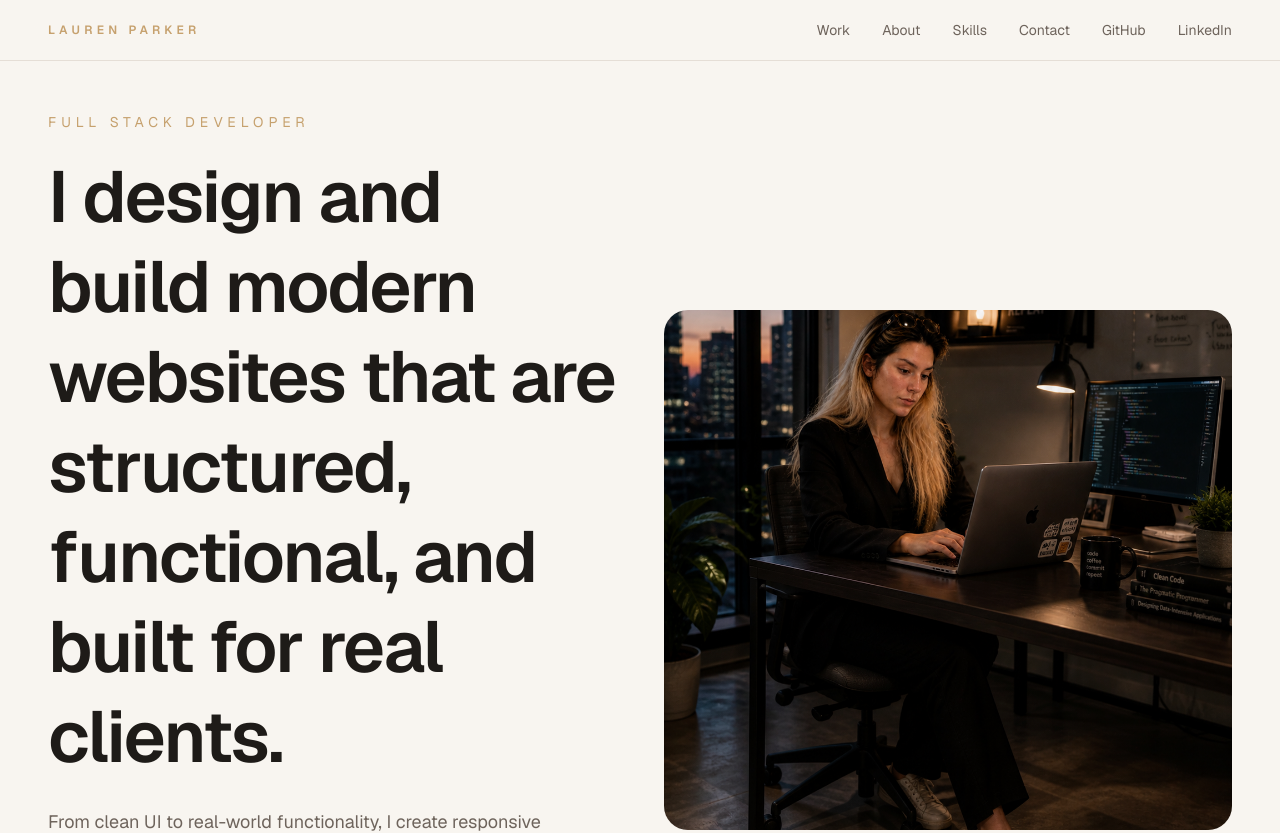
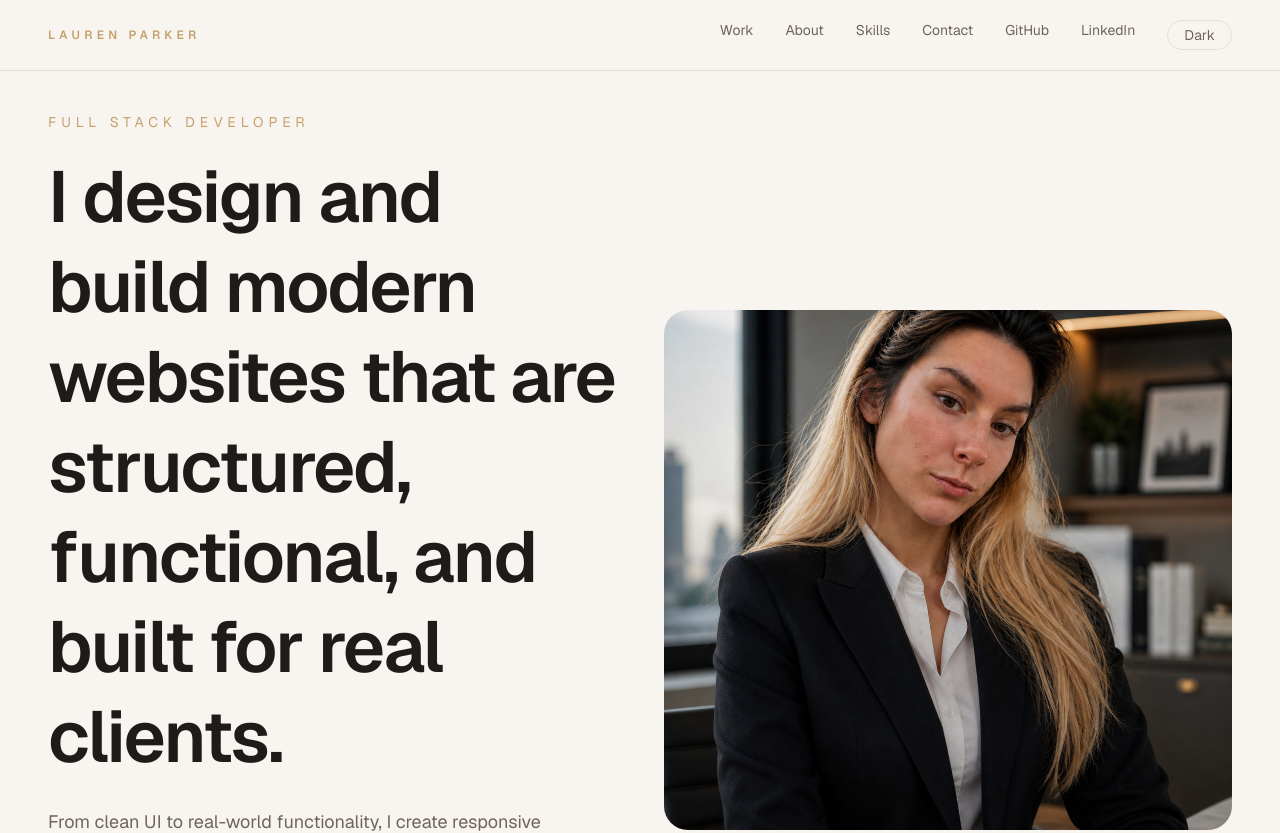
Before and after one commit to laurenabigailparker/lauren-parker-portfolio, a Next.js app: page / in a window 1280 px wide. Shown: the top 833 px of the page. Built offline with nearby package versions, Linux system fonts and the light colour scheme.

Commit message:
fixed hero and about photo

```diff
--- a/app/globals.css
+++ b/app/globals.css
@@ -9,6 +9,21 @@
   --accent: #c6a16e;
   --accent-dark: #9f7f52;
   --border: #e5ded6;
+}
+
+.dark {
+  --bg: #14110e;
+  --section: #1c1814;
+  --card: #211c17;
+  --text: #f8f5f0;
+  --subtext: #c9beb3;
+  --accent: #c6a16e;
+  --accent-dark: #a87f4f;
+  --border: #3a3028;
+}
+
+body {
+  transition: background 0.25s ease, color 0.25s ease;
 }
 
 * {
--- a/app/page.tsx
+++ b/app/page.tsx
@@ -1,6 +1,6 @@
 "use client";
 
-import { useState } from "react";
+import { useEffect, useState } from "react";
 import Image from "next/image";
 import { motion } from "framer-motion";
 import CertModal from "@/components/CertModal";
@@ -162,8 +162,35 @@ export default function Home() {
     title: string;
     image: string | null;
   } | null>(null);
+
   const router = useRouter();
 
+  // 🌙 DARK MODE STATE
+  const [darkMode, setDarkMode] = useState(false);
+
+  useEffect(() => {
+    const savedTheme = localStorage.getItem("theme");
+
+    if (savedTheme === "dark") {
+      document.documentElement.classList.add("dark");
+      setDarkMode(true);
+    }
+  }, []);
+
+  const toggleTheme = () => {
+    const nextMode = !darkMode;
+    setDarkMode(nextMode);
+
+    if (nextMode) {
+      document.documentElement.classList.add("dark");
+      localStorage.setItem("theme", "dark");
+    } else {
+      document.documentElement.classList.remove("dark");
+      localStorage.setItem("theme", "light");
+    }
+  };
+
+  // 📩 FORM SUBMIT
   const handleContactSubmit = async (e: React.FormEvent<HTMLFormElement>) => {
     e.preventDefault();
 
@@ -179,6 +206,7 @@ const handleContactSubmit = async (e: React.FormEvent<HTMLFormElement>) => {
 
     router.push("/thank-you");
   };
+
   return (
     <main className="min-h-screen bg-[var(--bg)] text-[var(--text)]">
       <nav className="fixed top-0 z-50 w-full border-b border-[var(--border)] bg-[var(--bg)]/85 backdrop-blur-xl">
@@ -219,6 +247,13 @@ const handleContactSubmit = async (e: React.FormEvent<HTMLFormElement>) => {
 >
   LinkedIn
 </a>
+
+<button
+  onClick={toggleTheme}
+  className="rounded-full border border-[var(--border)] px-4 py-1 text-sm hover:border-[var(--accent)] hover:text-[var(--accent)]"
+>
+  {darkMode ? "Light" : "Dark"}
+</button>
           </div>
         </div>
       </nav>
@@ -261,10 +296,10 @@ const handleContactSubmit = async (e: React.FormEvent<HTMLFormElement>) => {
       </p>
     </div>
 
-    {/* RIGHT SIDE (IMAGE) */}
+
     <div className="relative h-[400px] w-full overflow-hidden rounded-3xl md:h-[520px]">
       <img
-        src="/herosec.jpg"
+        src="/me.jpg"
         alt="Lauren Parker"
         className="h-full w-full object-cover"
       />
@@ -273,7 +308,7 @@ const handleContactSubmit = async (e: React.FormEvent<HTMLFormElement>) => {
       <div className="absolute inset-0 bg-gradient-to-t from-black/10 to-transparent" />
     </div>
 
-  </div> {/* 👈 THIS WAS MISSING */}
+  </div>
 </section>
 
       <section id="work" className="mx-auto max-w-7xl px-6 py-24 md:px-12">
@@ -390,7 +425,7 @@ const handleContactSubmit = async (e: React.FormEvent<HTMLFormElement>) => {
             <div className="flex justify-center md:justify-start">
               <div className="relative h-[360px] w-[300px] overflow-hidden rounded-3xl border border-[var(--border)] shadow-[0_30px_80px_rgba(30,27,24,0.12)]">
                 <Image
-                  src="/me.jpg"
+                  src="/herosec.jpg"
                   alt="Lauren Parker"
                   fill
                   className="object-cover transition duration-500 hover:scale-105"
```
Lines whose indentation alone changed are shown as unchanged.
